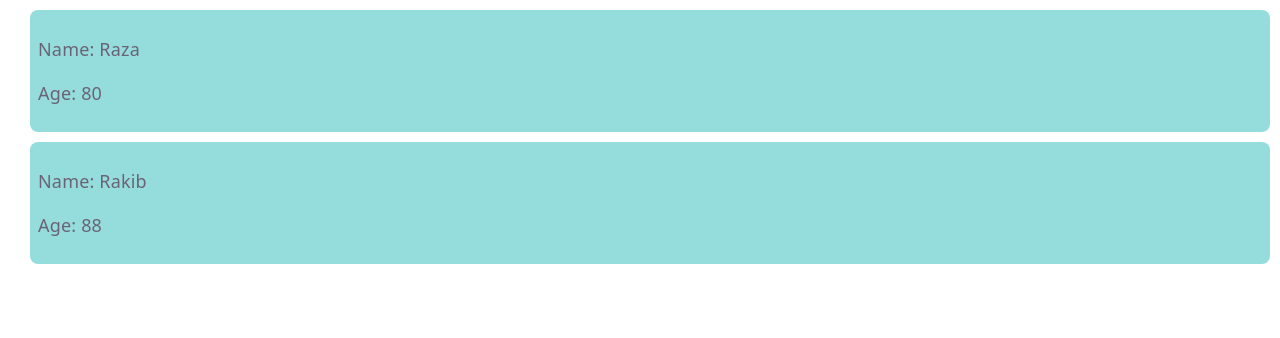
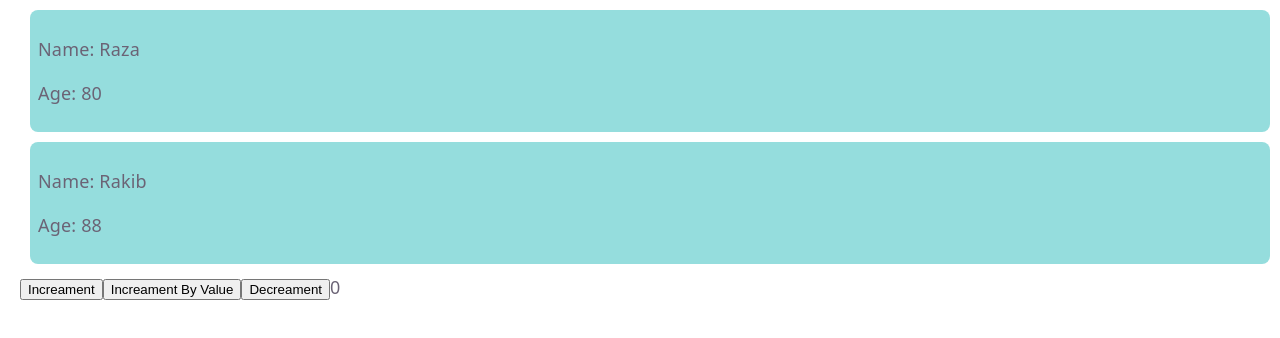
Before and after one commit to ruku9010/react-practice, a React (Vite) app: page / in a window 1280 px wide. Shown: the top 338 px of the page. Built offline with nearby package versions, Linux system fonts and the light colour scheme.

Commit message:
event handler practice

```diff
--- a/src/App.jsx
+++ b/src/App.jsx
@@ -1,5 +1,6 @@
 import "./App.css";
 import Card from "./components/Card";
+import Counter from "./components/Counter";
 // import TestContent from "./TestContent";
 
 function App() {
@@ -23,6 +24,8 @@
         .map((u) => (
           <Card name={u.name} age={u.age} />
         ))}
+
+        <Counter />
     </>
   );
 }
--- /dev/null
+++ b/src/components/Counter.jsx
@@ -0,0 +1,22 @@
+import { useState } from "react";
+
+export default function Counter() {
+
+    const [count, setCount] = useState(0)
+
+    const handleIncreamentByValue = (value) => {
+        setCount(count + value)
+    }
+
+  return (
+    <div>
+      <button onClick={() => setCount(count + 1)}>Increament</button>
+
+      <button onClick={() => handleIncreamentByValue(5)}>Increament By Value</button>
+
+      <button onClick={() => setCount(count - 1)}>Decreament</button>
+
+      {count}
+    </div>
+  );
+}
```
